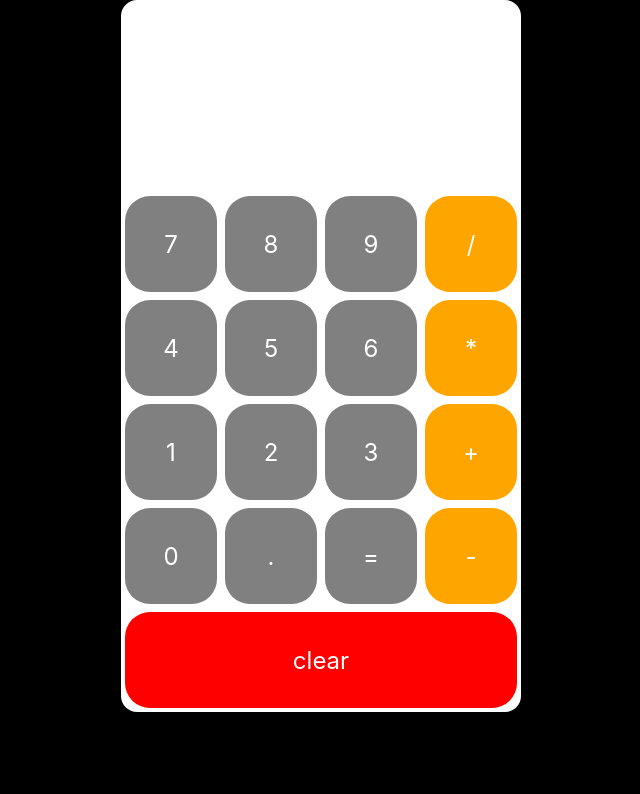
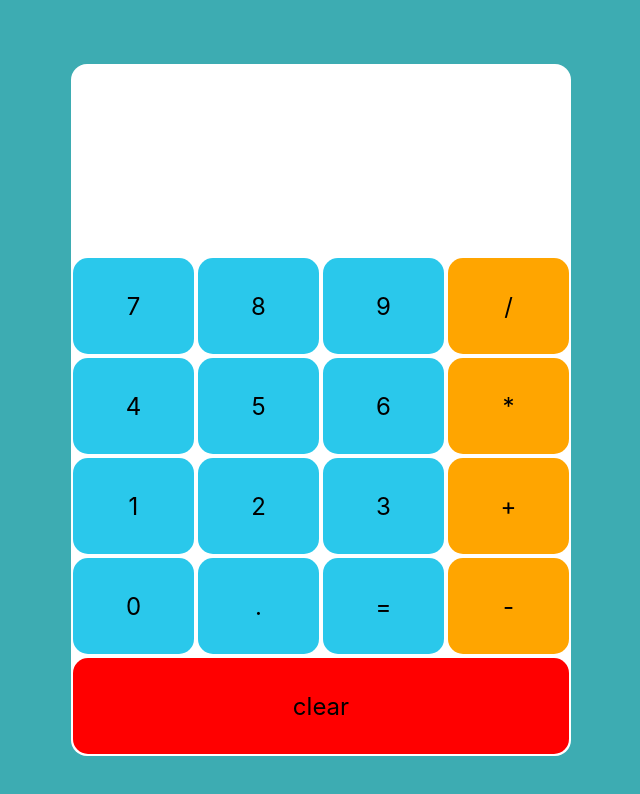
Before and after one commit to Sebascrab/React-Calculator, a React (Create React App) app: page / in a window 1280 px wide. Shown: the top 794 px of the page, without its empty margins (319-959 px from the left). Built offline with nearby package versions, Linux system fonts and the light colour scheme.

Commit message:
changed colors

```diff
--- a/public/index.html
+++ b/public/index.html
@@ -24,7 +24,7 @@
       work correctly both with client-side routing and a non-root public URL.
       Learn how to configure a non-root public URL by running `npm run build`.
     -->
-    <title>React App</title>
+    <title>React Calculator</title>
   </head>
   <body>
     <noscript>You need to enable JavaScript to run this app.</noscript>
--- a/src/App.css
+++ b/src/App.css
@@ -1,6 +1,6 @@
 
 body {
-  background-color: black;
+  background-color: rgba(41, 164, 170, 0.9);
 
 }
 
@@ -10,10 +10,12 @@ body {
   align-items: center;
 }
 
+
 .calc-wrap {
   background-color: white;
-  width: 400px;
+  width: 500px;
   border-radius: 16px;
+  margin-top: 5%;
 }
 
 .row {
--- a/src/components/button.css
+++ b/src/components/button.css
@@ -7,10 +7,10 @@
     justify-content: center;
     align-items: center;
     font-size: 24px;
-    background-color: gray;
-    color: white;
+    background-color: rgba(19, 194, 233, 0.9);
+    color: black;
     flex: 1;
-    margin: 4px;
-    border-radius: 25px;
+    margin: 2px;
+    border-radius: 15px;
 
 }
--- a/src/components/input.css
+++ b/src/components/input.css
@@ -18,5 +18,5 @@
 
 .text {
     flex: 1;
-    font-size: 18;
+    font-size: 18px;
 }
```
